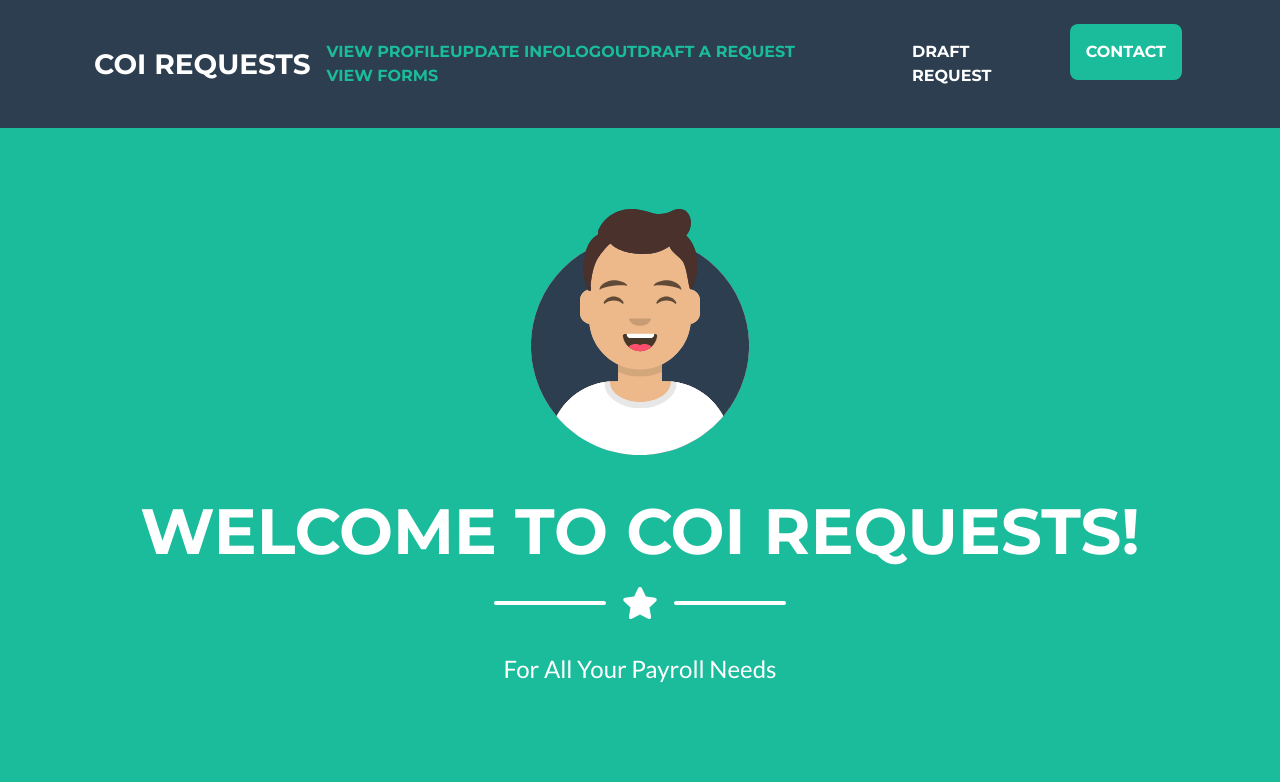
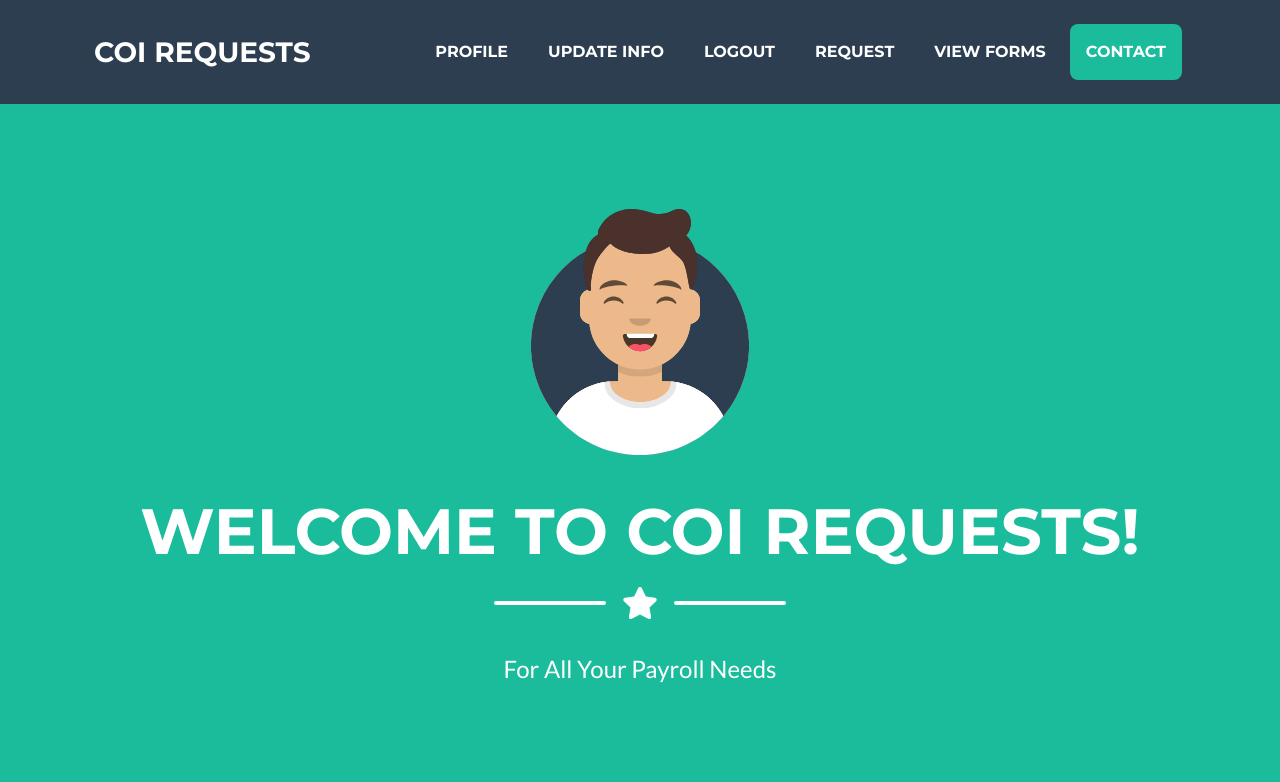
Before and after one commit to CAlfanoNerey/COIRequestReal, a Django app: page /accounts/ in a window 1280 px wide. Shown: the top 782 px of the page. Run offline with Django 3.2, Linux system fonts and the light colour scheme; the visitor is signed in with stand-in values (Sample User, id 1); parts of the project's set-up code (start-up, migrations or seed data) failed here and were passed over; some libraries are stand-ins or nearby versions.

```diff
--- a/mysite/accounts/templates/index.html
+++ b/mysite/accounts/templates/index.html
@@ -33,12 +33,12 @@
 
 
                 {% if user.is_authenticated %}
-                <li><a href='/accounts/{{ user.pk }}/profile'>View Profile</a></li>
-                    <li><a href={% url 'requester_update' %}>Update Info</a></li>
-                <!--li><a href="/accounts/{{user.id}}/requesterupdate">Update Info</a></li-->
-                <li><a href="/accounts/logout/">Logout</a></li>
-                    <li><a href="/accounts/recipient">Draft a request</a></li>
-                <li><a href="/accounts/{{user.pk}}/certholder">View Forms</a></li>
+<!--                <li><a href='/accounts/{{ user.pk }}/profile'>View Profile</a></li>-->
+<!--                    <li><a href={% url 'requester_update' %}>Update Info</a></li>-->
+<!--                &lt;!&ndash;li><a href="/accounts/{{user.id}}/requesterupdate">Update Info</a></li&ndash;&gt;-->
+<!--                <li><a href="/accounts/logout/">Logout</a></li>-->
+<!--                    <li><a href="/accounts/recipient">Draft a request</a></li>-->
+<!--                <li><a href="/accounts/{{user.pk}}/certholder">View Forms</a></li>-->
                 {% else %}
                 <li><a href="/accounts/register/">Register</a></li>
                 <li><a href="/accounts/login/">Login</a></li>
@@ -47,8 +47,16 @@
           </div><!--/.nav-collapse -->
                 <div class="collapse navbar-collapse" id="navbarResponsive">
                     <ul class="navbar-nav ml-auto">
-                        <li class="nav-item mx-0 mx-lg-1"><a class="nav-link py-3 px-0 px-lg-3 rounded js-scroll-trigger" href="#portfolio">Draft Request</a></li>
+                        {% if user.is_authenticated %}
+                        <li class="nav-item mx-0 mx-lg-1"><a class="nav-link py-3 px-0 px-lg-3 rounded js-scroll-trigger" href="/accounts/{{ user.pk }}/profile">Profile</a></li>
+                        <li class="nav-item mx-0 mx-lg-1"><a class="nav-link py-3 px-0 px-lg-3 rounded js-scroll-trigger" href="{% url 'requester_update' %}">Update Info</a></li>
+                        <li class="nav-item mx-0 mx-lg-1"><a class="nav-link py-3 px-0 px-lg-3 rounded js-scroll-trigger" href="/accounts/logout/">Logout</a></li>
+                        <li class="nav-item mx-0 mx-lg-1"><a class="nav-link py-3 px-0 px-lg-3 rounded js-scroll-trigger" href="/accounts/recipient">Request</a></li>
+                        <li class="nav-item mx-0 mx-lg-1"><a class="nav-link py-3 px-0 px-lg-3 rounded js-scroll-trigger" href="/accounts/{{user.pk}}/certholder">View Forms</a></li>
                         <li class="nav-item mx-0 mx-lg-1"><a class="nav-link py-3 px-0 px-lg-3 rounded js-scroll-trigger" href="#contact">Contact</a></li>
+                        {% else %}
+
+                        {% endif %}
                     </ul>
                 </div>
             </div>
```
Also changed, not shown: mysite/accounts/functional_tests.py (added, +21 -0 lines), mysite/accounts/tests.py (+0 -21 lines), 1 other file.
